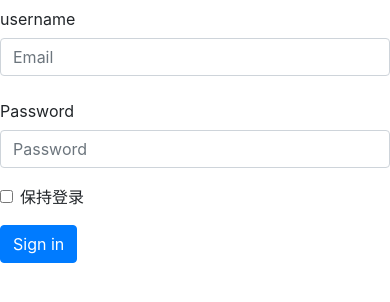
After one commit to yyjazsf/learn-python3, a Flask app: template templates/login.html in a window 390 px wide. The commit adds this page. Shown: the top 302 px of the page. Run offline with Flask 2, Linux system fonts and the light colour scheme; the template is opened without the code that fills it, so the values that code supplies are empty; some libraries are stand-ins or nearby versions.

Commit message:
use flask template

```diff
--- a/server_by_flask.py
+++ b/server_by_flask.py
@@ -1,31 +1,24 @@
-from flask import Flask, request
-import json
+from flask import Flask, request, render_template
 
 app = Flask(__name__)
 
-
 @app.route('/', methods=['GET'])
 def index():
-    with open('data/index.html', 'r') as f:
-        content = f.read()
-        return content
+    return render_template('index.html')
 
 
 @app.route('/login', methods=['GET', 'POST'])
 def login():
     if request.method == 'GET':
-        # need try
-        with open('data/login.html', 'r') as f:
-            content = f.read()
-            return content
+        return render_template('login.html')
     else:
         # 需要从request对象读取表单内容：
         form = request.form
         success = form['username'] == 'admin' and form['password'] == 'admin'
-        return str({
-            "success": str(success).lower(),
-            "username": request.form['username']
-        })
+        if success:
+            return render_template('index.html', message="登录成功", username=form['username'])
+        else:
+            return render_template('login.html', message="账号密码错误", username=form['username'])
 
 
 if __name__ == '__main__':
--- a/data/index.html
+++ b/templates/index.html
@@ -7,6 +7,9 @@
     <title>🚀emmmm</title>
 </head>
 <body>
+    {% if message %}
+    <p class="alert alert-success">{{ message }}</p>
+    {% endif %}
     <h1>🚀python server</h1>
     <a href="/login">login</a>
 </body>
--- /dev/null
+++ b/templates/login.html
@@ -0,0 +1,44 @@
+<!DOCTYPE html>
+<html lang="en">
+<head>
+    <meta charset="UTF-8">
+    <title>login</title>
+    <link href="https://cdn.bootcss.com/bootstrap/4.1.1/css/bootstrap.min.css" rel="stylesheet">
+
+</head>
+<body>
+    {% if message %}
+    <p class="alert alert-danger">{{ message }}</p>
+    {% endif %}
+    <form method="post" action="/login">
+        <div class="form-group row">
+            <label for="username" class="col-sm-2 col-form-label">username</label>
+            <div class="col-sm-10">
+                <input type="text" class="form-control" name="username" id="username" placeholder="Email">
+            </div>
+        </div>
+        <div class="form-group row">
+            <label for="password" class="col-sm-2 col-form-label">Password</label>
+            <div class="col-sm-10">
+                <input type="password" class="form-control" name="password" id="password" placeholder="Password">
+            </div>
+        </div>
+        <div class="form-group row">
+            <div class="col-sm-2"></div>
+            <div class="col-sm-10">
+                <div class="form-check">
+                    <input class="form-check-input" type="checkbox" name="remember" id="remember">
+                    <label class="form-check-label" for="remember">
+                        保持登录
+                    </label>
+                </div>
+            </div>
+        </div>
+        <div class="form-group row">
+            <div class="col-sm-10">
+                <button type="submit" class="btn btn-primary">Sign in</button>
+            </div>
+        </div>
+    </form>
+</body>
+</html>
```
Also changed, not shown: data/login.html (deleted, +0 -40 lines).
